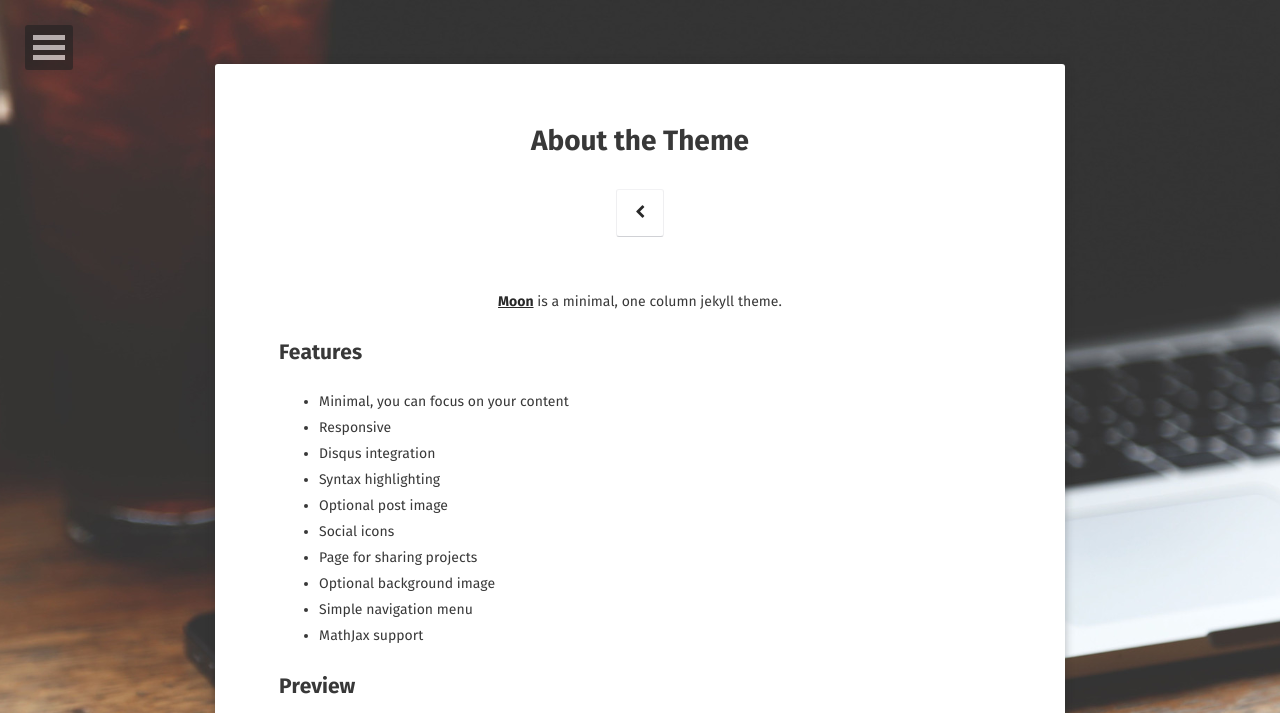
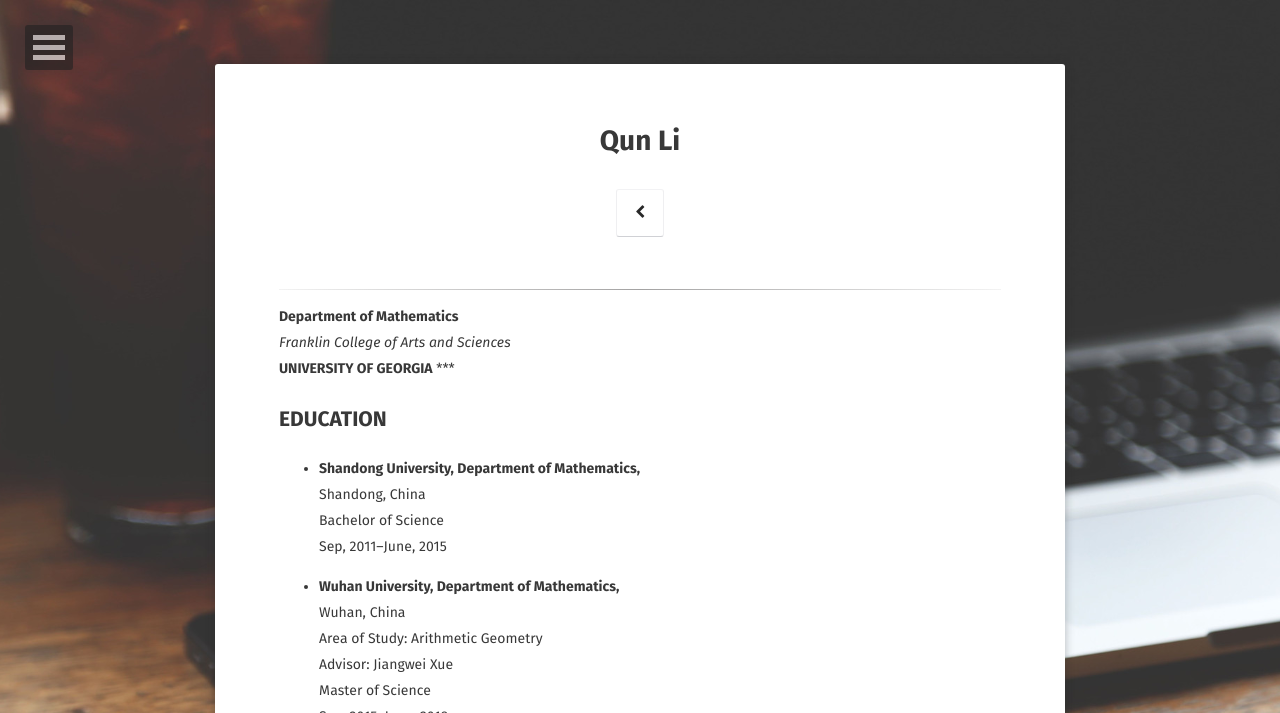
Before and after one commit to UGAQun/UGAQun.github.io, a Jekyll site: the page built from about/index.md, in a window 1280 px wide. Shown: the top 713 px of the page. Built offline with Jekyll 4.4.1, drawn with Linux system fonts in a browser that asks for light colours; some web fonts are replaced; some of the changed text lies outside the part shown; grey boxes are pictures that could not be loaded.

Commit message:
change about

```diff
--- a/about/index.md
+++ b/about/index.md
@@ -1,37 +1,34 @@
 ---
 layout: page
-title: About the Theme
-tags: [about, Jekyll, theme, moon]
-date: 2016-03-21
+title: Qun Li
+tags: [about, UGA, Qun]
+date: 2018-12-03
 comments: false
 ---
 
-<center><a href="http://taylantatli.github.io/Moon"><b>Moon</b></a> is a minimal, one column jekyll theme.</center>
+***
+**Department of Mathematics**
+_Franklin College of Arts and Sciences_
+**UNIVERSITY OF GEORGIA**
+***
 
-## Features
-* Minimal, you can focus on your content
-* Responsive
-* Disqus integration
-* Syntax highlighting
-* Optional post image
-* Social icons
-* Page for sharing projects
-* Optional background image
-* Simple navigation menu
-* MathJax support
+## EDUCATION
+* __Shandong University, Department of Mathematics,__
+Shandong, China
+Bachelor of Science
+Sep, 2011–June, 2015
 
-## Preview
+* __Wuhan University, Department of Mathematics,__
+Wuhan, China
+Area of Study: Arithmetic Geometry
+Advisor: Jiangwei Xue
+Master of Science
+Sep, 2015–June, 2018
 
-{% capture images %}
-    https://cloud.githubusercontent.com/assets/754514/14509720/61c61058-01d6-11e6-93ab-0918515ecd56.png
-    https://cloud.githubusercontent.com/assets/754514/14509716/61ac6c8e-01d6-11e6-879f-8308883de790.png
-{% endcapture %}
-{% include gallery images=images caption="Screenshots of Moon Theme" cols=2 %}
 
-See a [live version of Moon](http://taylantatli.github.io/Moon) hosted on GitHub.
+## VISITING EXPERIENCE
+The Institute of Mathematics, Academia Sinica, Taiwan, Oct 01–Dec 31, 2017
 
-## Getting Started
 
-To learn how to install and use this theme check out the [Setup Guide](http://taylantatli.me/Moon/moon-theme/) for more information.
-
-[Install Moon](https://github.com/TaylanTatli/Moon){: .btn}
+## TEACHING ASSISTANT
+In fall 2016, I was a TA for the undergraduate course Commutative Algebra and I supervised the recitation class.
```
